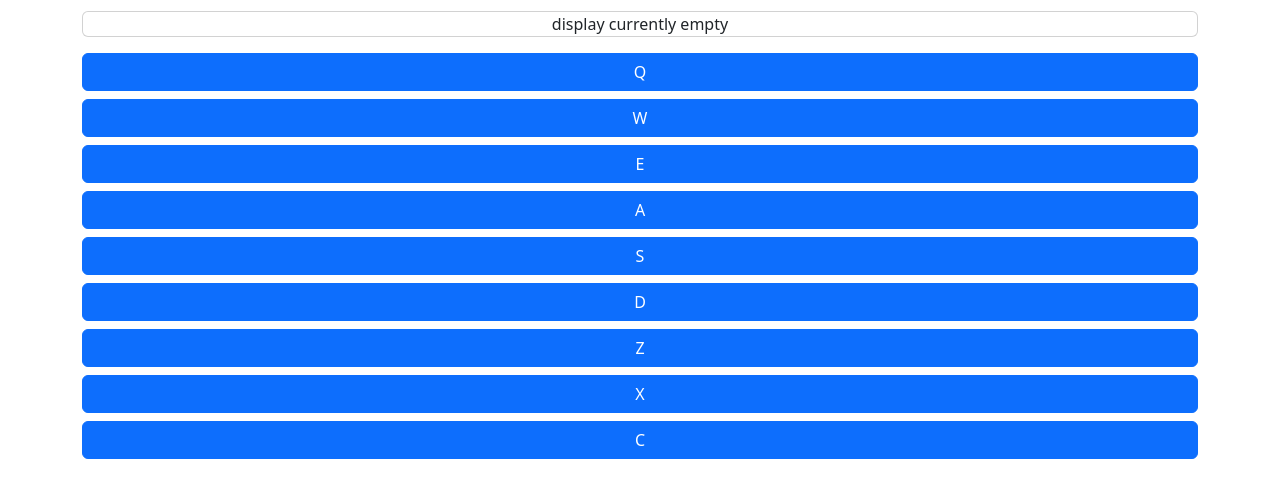
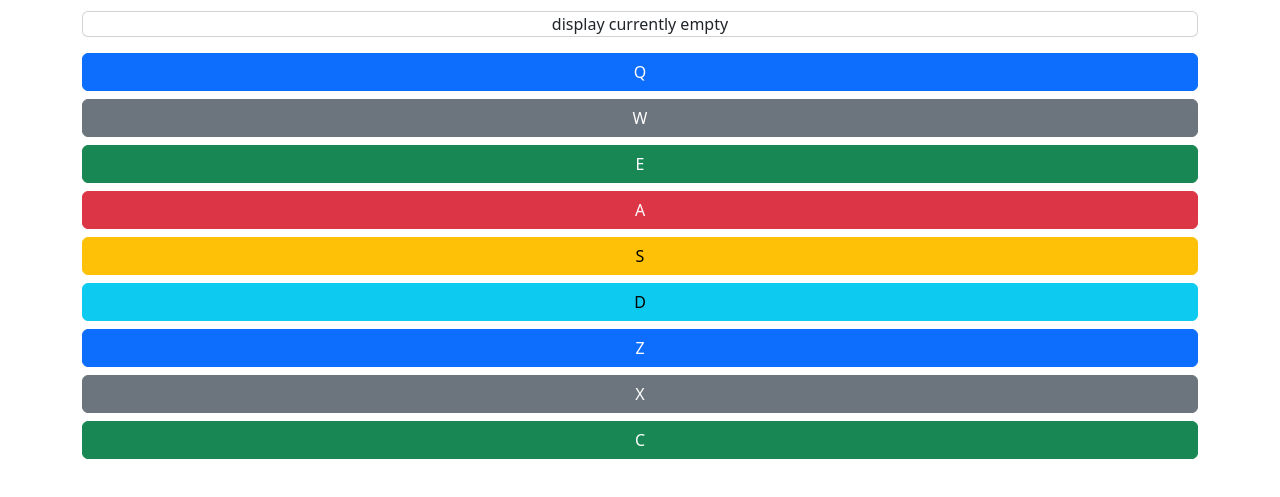
Before and after one commit to sammml/quote-machine, a plain HTML site: page index.html in a window 1280 px wide. Shown: the part 53-550 px from the top of the page. Drawn offline with nearby package versions, Linux system fonts and the light colour scheme.

Commit message:
Update index.html - changing btn colors

```diff
--- a/index.html
+++ b/index.html
@@ -70,23 +70,23 @@
       Q
       <audio src="./clip/Q_mortal_kombat.mp3" class="clip" id="Q">
     </button>
-    <button class="drum-pad btn btn-primary" id="drum-1" onclick="play('W')">
+    <button class="drum-pad btn btn-secondary" id="drum-1" onclick="play('W')">
       W
       <audio src="./clip/W_falkor_in_the_neverending_story.mp3" class="clip" id="W">
     </button>
-    <button class="drum-pad btn btn-primary" id="drum-2" onclick="play('E')">
+    <button class="drum-pad btn btn-success" id="drum-2" onclick="play('E')">
       E
       <audio src="./clip/E_the_notebook.mp3" class="clip" id="E">
     </button>
-    <button class="drum-pad btn btn-primary" id="drum-3" onclick="play('A')">
+    <button class="drum-pad btn btn-danger" id="drum-3" onclick="play('A')">
       A
       <audio src="./clip/A_apollo_13.mp3" class="clip" id="A">
     </button>
-    <button class="drum-pad btn btn-primary" id="drum-4" onclick="play('S')">
+    <button class="drum-pad btn btn-warning" id="drum-4" onclick="play('S')">
       S
       <audio src="./clip/S_mystery_of_chess_boxing.mp3" class="clip" id="S">
     </button>
-    <button class="drum-pad btn btn-primary" id="drum-5" onclick="play('D')">
+    <button class="drum-pad btn btn-info" id="drum-5" onclick="play('D')">
       D
       <audio src="./clip/D_bronco_billy.mp3" class="clip" id="D">
     </button>
@@ -94,11 +94,11 @@
       Z
       <audio src="./clip/Z_before_sunrise.mp3" class="clip" id="Z">
     </button>
-    <button class="drum-pad btn btn-primary" id="drum-7" onclick="play('X')">
+    <button class="drum-pad btn btn-secondary" id="drum-7" onclick="play('X')">
       X
       <audio src="./clip/X_the_black_hole.mp3" class="clip" id="X">
     </button>
-    <button class="drum-pad btn btn-primary" id="drum-8" onclick="play('C')">
+    <button class="drum-pad btn btn-success" id="drum-8" onclick="play('C')">
       C
       <audio src="./clip/C_shark_tale.mp3" class="clip" id="C">
     </button>
```
